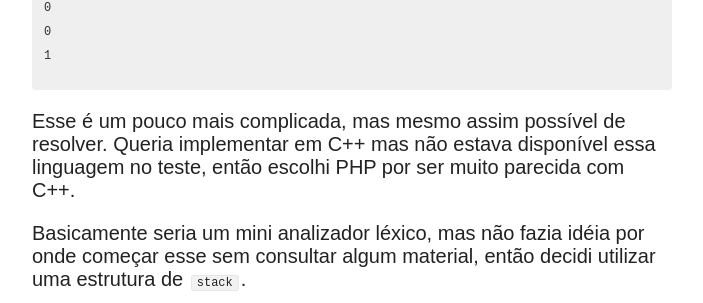
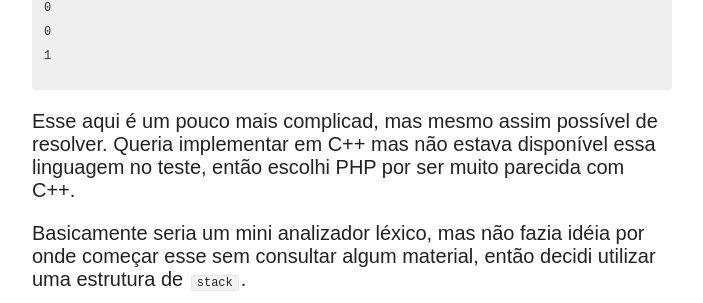
Before and after one commit to adirkuhn/AKdevSite, a Jekyll site: the page built from _posts/blog/2015-07-20-solucoes-do-projeto-think-transform-da-ciant.md, in a window 1280 px wide and 900 px high, scrolled down 6635 px. Shown: the part 150-453 px from the top of the window, without its empty margins (318-1021 px from the left). Built offline with Jekyll 4.4.1, drawn with Linux system fonts in a browser that asks for light colours; nearby versions of some CDN libraries; some of the changed text lies outside the part shown.

Commit message:
Correção no artigo

```diff
--- a/_posts/blog/2015-07-20-solucoes-do-projeto-think-transform-da-ciant.md
+++ b/_posts/blog/2015-07-20-solucoes-do-projeto-think-transform-da-ciant.md
@@ -63,7 +63,7 @@
 Bom esse problema não tem muito o que explicar, basta verificar se o número é multiplo de 3 e 5,
 só de 3, só de 5 ou de nenhum dos dois exibindo a saída desejada.
 
-Essa eu respondi utlizando Python, a o tempo de execução é **O(n)**:
+Essa eu respondi utlizando Python, o tempo de execução é **O(n)**:
 
 {% highlight python %}
 def fizz_buzz(n):
@@ -266,7 +266,9 @@
 1
 {% endhighlight %}
 
-Esse é um pouco mais complicada, mas mesmo assim possível de resolver. Queria implementar em C++ mas não estava disponível essa linguagem no teste, então escolhi PHP por ser muito parecida com C++.
+Esse aqui é um pouco mais complicad, mas mesmo assim possível de resolver.
+Queria implementar em C++ mas não estava disponível essa linguagem no teste, então escolhi
+PHP por ser muito parecida com C++.
 
 Basicamente seria um mini analizador léxico, mas não fazia idéia por onde começar esse sem consultar algum material,
 então decidi utilizar uma estrutura de `stack`.
```
Also changed, not shown: other parts of _posts/blog/2015-07-20-solucoes-do-projeto-think-transform-da-ciant.md (+1 -1 lines).
